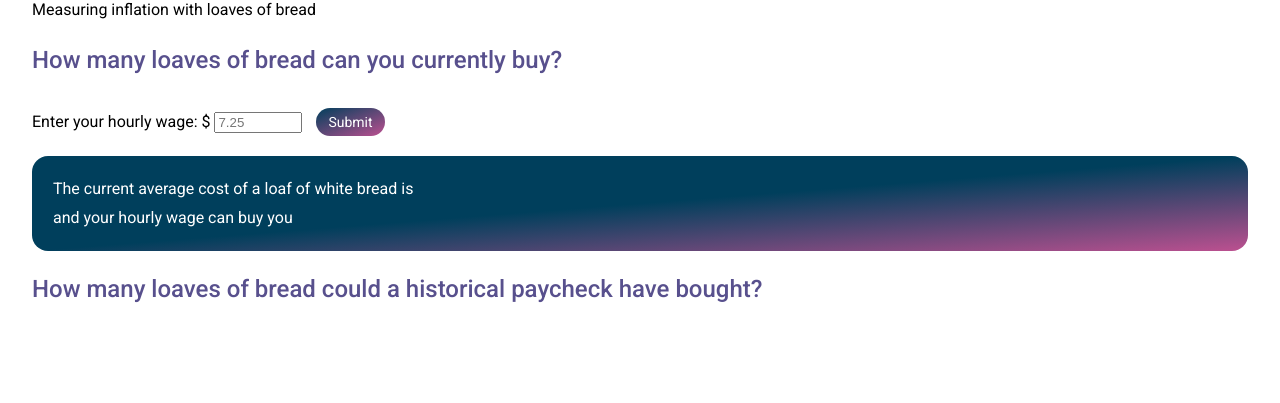
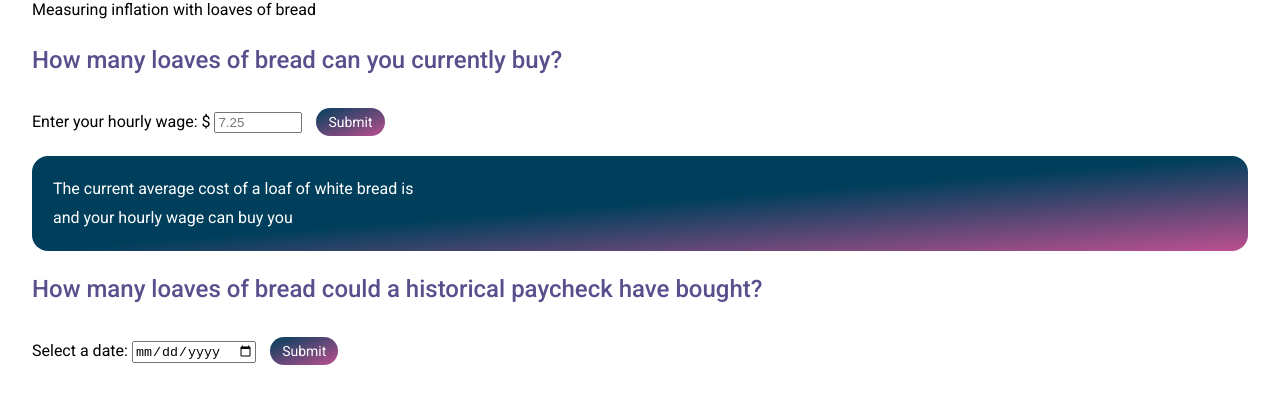
Before and after one commit to awreelyuh/BreadflationCalculator, a website: page public/index.html in a window 1280 px wide. Shown: the part 77-480 px from the top of the page. Drawn offline with Linux system fonts and the light colour scheme; no server answers.

Commit message:
added date picker and button event listener

```diff
--- a/public/app.js
+++ b/public/app.js
@@ -5,6 +5,9 @@ const apiUrl = 'https://api.bls.gov/publicAPI/v2/timeseries/data/APU0000702111?r
 
 const userWageButton = document.getElementById('submit--latest');
 userWageButton.addEventListener('click', onWageSubmit, false);
+
+const dateButton = document.getElementById('submit--historical');
+dateButton.addEventListener('click', onDateSubmit, false);
 
 //Calculation based on latest average price of white bread in a US city
 function onWageSubmit() {
--- a/public/index.html
+++ b/public/index.html
@@ -38,7 +38,11 @@
 
         <div class="historical">
             <h2>How many loaves of bread could a historical paycheck have bought?</h2>
-            <div class="user-input" id="year-picker"></div>
+            <div class="user-input">
+                <label for="date-picker">Select a date:</label>
+                <input type="date" id="date-picker" min="1980-01-01">
+                <button type="submit" id="submit--historical">Submit</button>
+            </div>
             <!--Add a state picker?-->
             <div class="calculated-output-display">
                 <div class="min-wage-display"></div>
```
